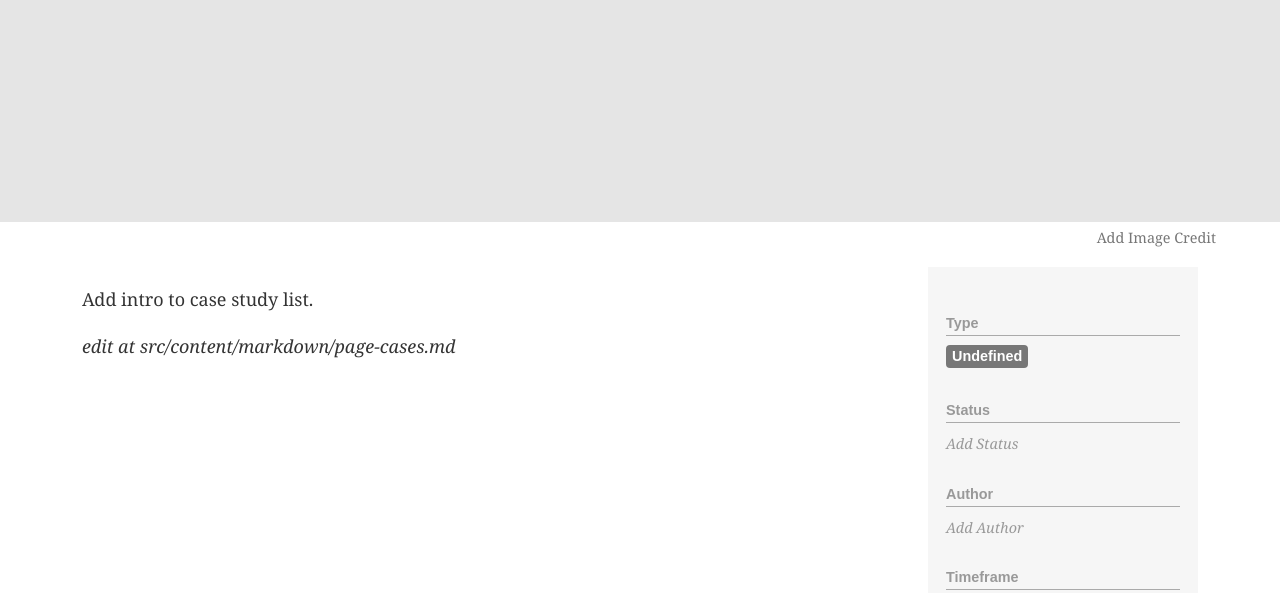
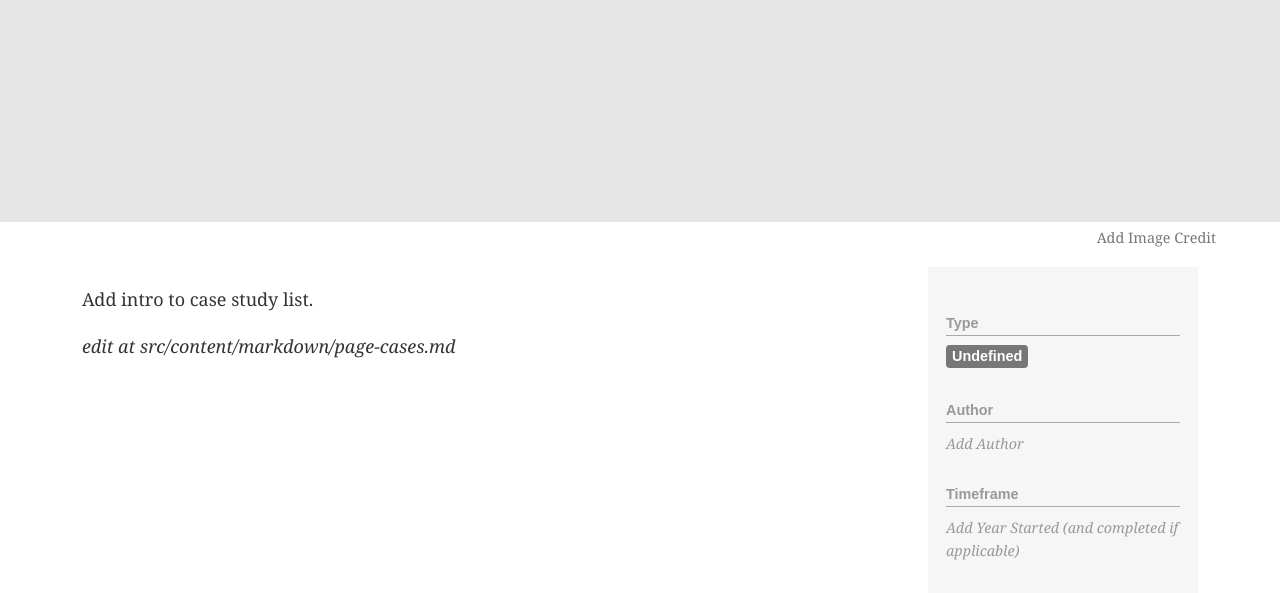
Before and after one commit to Cornell-Tech-Urban-Tech-Hub/atlas-of-urban-tech-gatsby, a Gatsby site: page /cases/page-cases/ in a window 1280 px wide. Shown: the part 203-796 px from the top of the page. Built offline with nearby package versions, Linux system fonts and the light colour scheme; Gatsby itself is replaced by a stand-in of ours; some packages are replaced by stand-ins of ours.

Commit message:
Update casePageMetadata.js

```diff
--- a/src/components/casePageMetadata.js
+++ b/src/components/casePageMetadata.js
@@ -82,7 +82,7 @@ export const CaseMetadata = ({ node }) => {
           {datadict[meta.type] ? datadict[meta.type].label : "Undefined"}
         </div>
       </TypeTag>
-      <h4>Status</h4>
+      {/* <h4>Status</h4>
       {meta.author ? (
         <Status>
           <div class={`status status-${meta.status?.toLowerCase()}`}>
@@ -91,7 +91,7 @@ export const CaseMetadata = ({ node }) => {
         </Status>
       ) : (
         <div class="note-missing">Add Status</div>
-      )}
+      )} */}
 
       <h4>Author</h4>
       <div>
```
